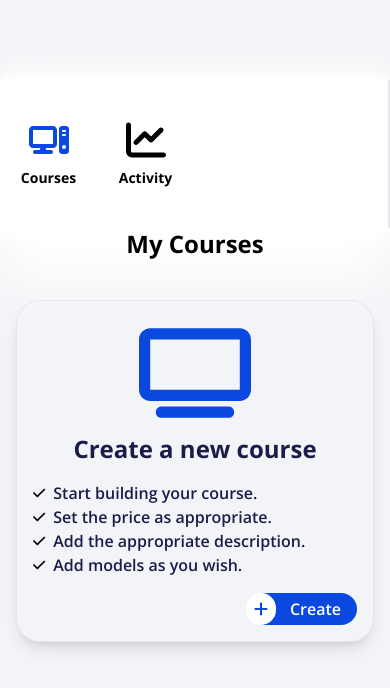
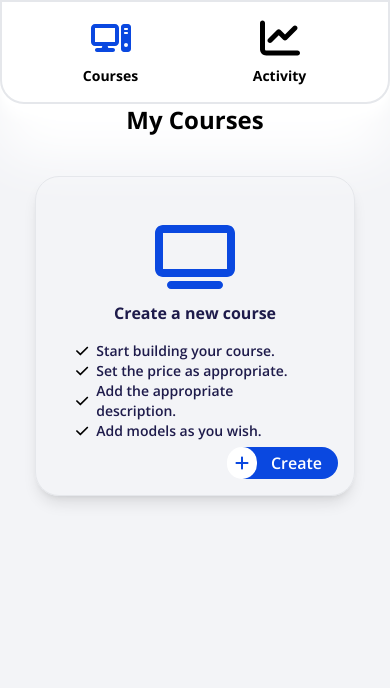
Before and after one commit to FrontEndDevo/NeuraLearnAcademy, a React (Vite) app: page /instructor in a window 390 px wide. Shown: the top 688 px of the page. Built offline with nearby package versions, Linux system fonts and the light colour scheme.

Commit message:
Refactor InstructorCourses component to improve grid layout

```diff
--- a/src/components/Instructor/InstructorCourses.jsx
+++ b/src/components/Instructor/InstructorCourses.jsx
@@ -40,11 +40,11 @@ const InstructorCourses = () => {
 
   // Map through the instructorCourses array and render an InstructorCourseCard component for each course.
   const instructorCoursesList = instructorCourses
-    // .slice(paginationIndices.start, paginationIndices.end)
+    .slice(paginationIndices.start, paginationIndices.end)
     .map((course, index) => <InstructorCourseCard key={index} {...course} />);
 
   return (
-    <section className="flex flex-col lg:flex-row">
+    <section className="flex flex-col lg:gap-0 md:gap-14 md:flex-row">
       <InstructorSidebar
         selectedOption={instructorOption}
         getInstructorOption={handleInstructorOption}
@@ -56,7 +56,7 @@ const InstructorCourses = () => {
           </h2>
         </div>
 
-        <ul className="grid grid-cols-1 gap-6 md:grid-cols-2 xl:grid-cols-3 2xl:grid-cols-4 auto-rows-fr">
+        <ul className="grid grid-cols-1 gap-6 justify-items-center md:grid-cols-2 xl:grid-cols-3 2xl:grid-cols-4 auto-rows-fr">
           <DefaultInstructorCourse />
           {instructorCoursesList}
         </ul>
--- a/src/components/Instructor/InstructorSidebar.jsx
+++ b/src/components/Instructor/InstructorSidebar.jsx
@@ -15,7 +15,7 @@ const InstructorSidebar = ({ selectedOption, getInstructorOption }) => {
     (option, index) => (
       <div
         key={index}
-        className="flex flex-col items-center justify-center w-full gap-2 my-10 cursor-pointer"
+        className="flex flex-col items-center justify-center w-full gap-2 my-4 cursor-pointer lg:my-10"
         onClick={() => clickInstructorOptionHandler(option.name)}
       >
         <FontAwesomeIcon
@@ -30,7 +30,7 @@ const InstructorSidebar = ({ selectedOption, getInstructorOption }) => {
   );
 
   return (
-    <aside className="lg:mt-[25vh] mt-20 grid grid-cols-4 lg:grid-cols-1 overflow-hidden bg-white lg:px-12 lg:rounded-r-3xl lg:h-full lg:py-5 border-r-2 shadow-innerwhite lg:shadow-xl">
+    <aside className="lg:mt-[25vh] grid grid-cols-2 md:grid-cols-1 overflow-hidden px-6 bg-white lg:px-10 lg:h-full lg:py-5 shadow-innerwhite lg:shadow-xl border-2 rounded-b-3xl md:rounded-br-3xl lg:rounded-r-3xl">
       {renderInstructorSidebarOptions}
     </aside>
   );
--- a/src/shared/Courses/DefaultInstructorCourse.jsx
+++ b/src/shared/Courses/DefaultInstructorCourse.jsx
@@ -30,20 +30,20 @@ const DefaultInstructorCourse = React.memo(() => {
     <li
       onMouseEnter={handleEnterCard}
       onMouseLeave={handleLeaveCard}
-      className="lg:px-4 p-4 relative pb-12 md:pb-0 duration-200 select-none cursor-pointer border shadow-lg rounded-3xl"
+      className="relative p-10 duration-200 border shadow-lg cursor-pointer select-none h-80 w-80 md:h-96 md:w-96 rounded-3xl"
       onClick={handleOpenCreateCourse}
     >
       <div className="text-center">
         <FontAwesomeIcon
           icon={faTv}
-          className={`w-28 h-28 duration-200 ${
+          className={`w-20 h-20 md:w-28 md:h-28 duration-200 ${
             isHovered
-              ? "text-stone-700 translate-y-6"
+              ? "text-stone-700 translate-y-4"
               : "text-primary-500 translate-y-0"
           }`}
         />
         <h3
-          className={`text-2xl font-extrabold text-indigo-950 duration-200 ${
+          className={`text-base md:text-2xl font-extrabold text-indigo-950 duration-200 ${
             isHovered ? "opacity-0 select-none" : "opacity-100"
           }`}
         >
@@ -52,7 +52,7 @@ const DefaultInstructorCourse = React.memo(() => {
       </div>
 
       {isHovered ? (
-        <h4 className="text-2xl font-extrabold leading-tight text-center text-indigo-950">
+        <h4 className="text-base font-extrabold leading-tight text-center md:text-xl text-indigo-950">
           We wish you to build a useful and scientifically strong course for
           students
         </h4>
@@ -61,7 +61,9 @@ const DefaultInstructorCourse = React.memo(() => {
           {createNewCourseBenefits.map((benefit, i) => (
             <div key={i} className="flex items-center gap-2">
               <FontAwesomeIcon icon={faCheck} className="text-sm" />
-              <p className="font-semibold text-indigo-950">{benefit}</p>
+              <p className="text-sm font-semibold md:text-base text-indigo-950">
+                {benefit}
+              </p>
             </div>
           ))}
         </div>
--- a/src/shared/Courses/InstructorCourseCard.jsx
+++ b/src/shared/Courses/InstructorCourseCard.jsx
@@ -36,13 +36,13 @@ const InstructorCourseCard = ({
 
   // Courses properties like videos, sections, and quizzes:
   const courseProperties = [
-    { title: "Videos", icon: faVideo, value: videos },
-    { title: "Sections", icon: faDatabase, value: sections },
-    { title: "Quizzes", icon: faSheetPlastic, value: quizzes },
+    { title: "Videos", icon: faVideo, value: videos || 0 },
+    { title: "Sections", icon: faDatabase, value: sections || 0 },
+    { title: "Quizzes", icon: faSheetPlastic, value: quizzes || 0 },
   ].map((item, i) => (
     <div
       key={i}
-      className="flex flex-col items-center flex-wrap justify-center text-center gap-2 lg:flex-row"
+      className="flex flex-col flex-wrap items-center justify-center gap-2 text-center lg:flex-row"
     >
       <FontAwesomeIcon icon={item.icon} className="w-5 h-5" />
       <span className="text-sm tracking-tight">
@@ -75,7 +75,7 @@ const InstructorCourseCard = ({
           </div>
         </div>
 
-        <div className="grid gap-4 grid-cols-3">{courseProperties}</div>
+        <div className="grid grid-cols-3 gap-4">{courseProperties}</div>
 
         <h6 className="px-3 py-1 text-[10px] my-3 lg:text-base capitalize font-bold text-white rounded-full bg-secondary-900 w-fit">
           {subject}
@@ -119,7 +119,7 @@ const InstructorCourseCard = ({
         </div>
       </div>
 
-      <div className="flex items-center justify-between mx-2 mt-2 mb-4 md:mt-4 flex-wrap gap-4">
+      <div className="flex flex-wrap items-center justify-between gap-4 mx-2 mt-2 mb-4 md:mt-4">
         <div className="relative flex items-center gap-2">
           <FontAwesomeIcon
             icon={faPenToSquare}
```
